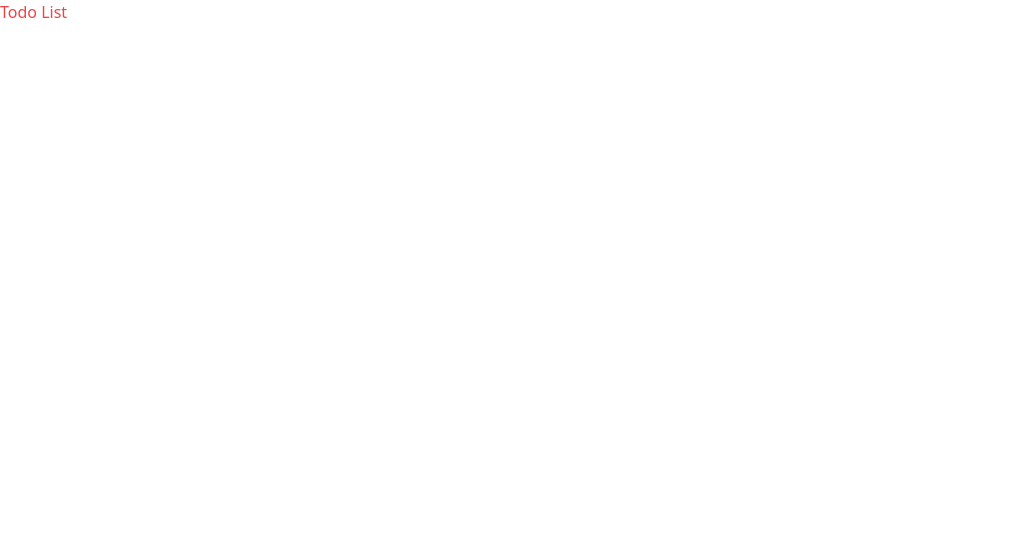
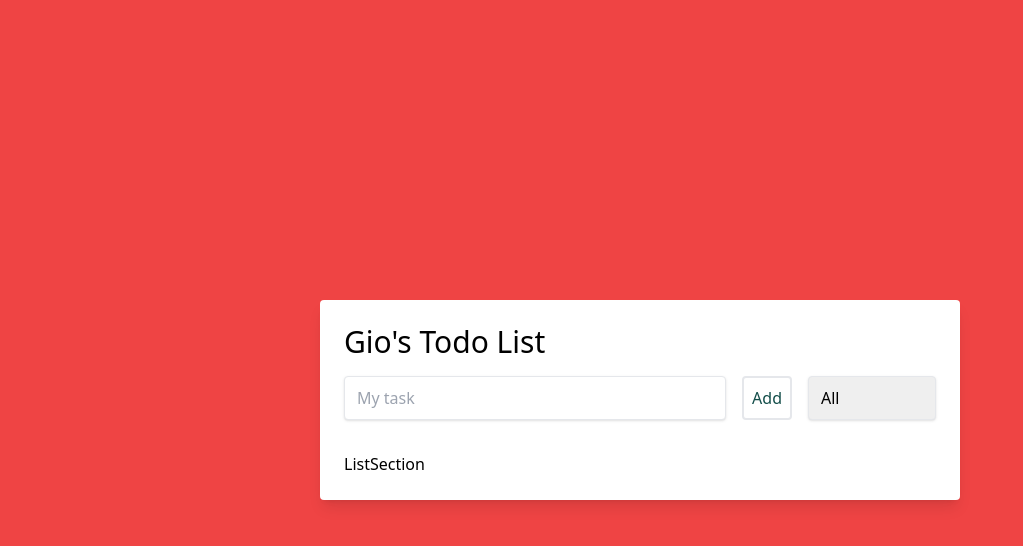
Before and after one commit to FANT0M100/todolist, a React (Create React App) app: page / in a window 1280 px wide. Shown: the top 546 px of the page, without its empty margins (0-1023 px from the left). Built offline with nearby package versions, Linux system fonts and the light colour scheme.

Commit message:
end header section UI

```diff
--- a/src/App.js
+++ b/src/App.js
@@ -1,9 +1,22 @@
 
 import './App.css';
+import HeaderSection from './components/headerSection';
+import ListSection from './components/listSection';
 
 function App() {
   return (
-    <div className='text-red-500'>Todo List</div>
+    <div>
+      <div className='h-screen overflow-hidden flex items-center justify-center bg-red-500'>
+        <div className='h-100 w-full flex items-center justify-center font-sans'>
+          <div className='bg-white rounded shadow-lg p-6 m-4 w-full lg:w-1/2'>
+            {/* headre */}
+            <HeaderSection/>
+            {/* todo list */}
+            <ListSection/>
+          </div>
+        </div>
+      </div>
+    </div>
   );
 }
 
--- /dev/null
+++ b/src/components/headerSection.jsx
@@ -0,0 +1,24 @@
+import React from "react";
+
+function HeaderSection() {
+    return(
+        <div className="mb-8">
+            <h1 className="text-3xl text-grey-darker">Gio's Todo List</h1>
+            <div className="flex mt-4 gap-4">
+                <input className="rounded border appearance-none shadow w-full py-2 px-3 text-grey-darker"
+                 placeholder="My task"
+                />
+                <button className="p-2 border-2 rounded text-teal-900 border-teal hover:text-white hover:bg-teal-700 duration-500">
+                    Add
+                </button>
+                <select className="shadow appearance-none border rounded py-2 px-3 text-grey-darker flex-no-grow">
+                    <option>All</option>
+                    <option>Completed</option>
+                    <option>Uncompleted</option>
+                </select>
+            </div>
+        </div>
+    )
+}
+
+export default HeaderSection;
--- /dev/null
+++ b/src/components/listSection.jsx
@@ -0,0 +1,9 @@
+import React from "react";
+
+function ListSection() {
+    return(
+        <div>ListSection</div>
+    )
+}
+
+export default ListSection;
```
